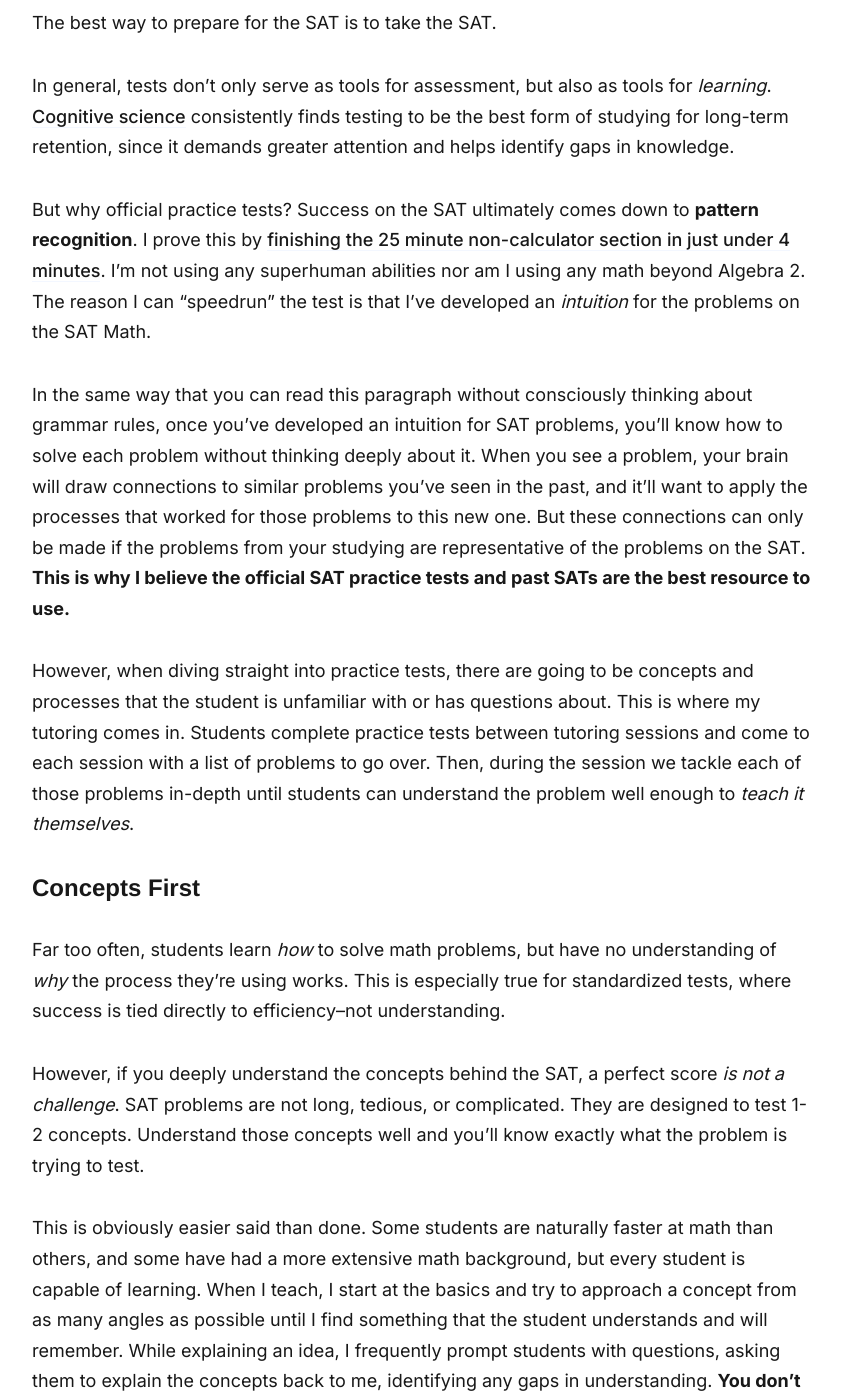
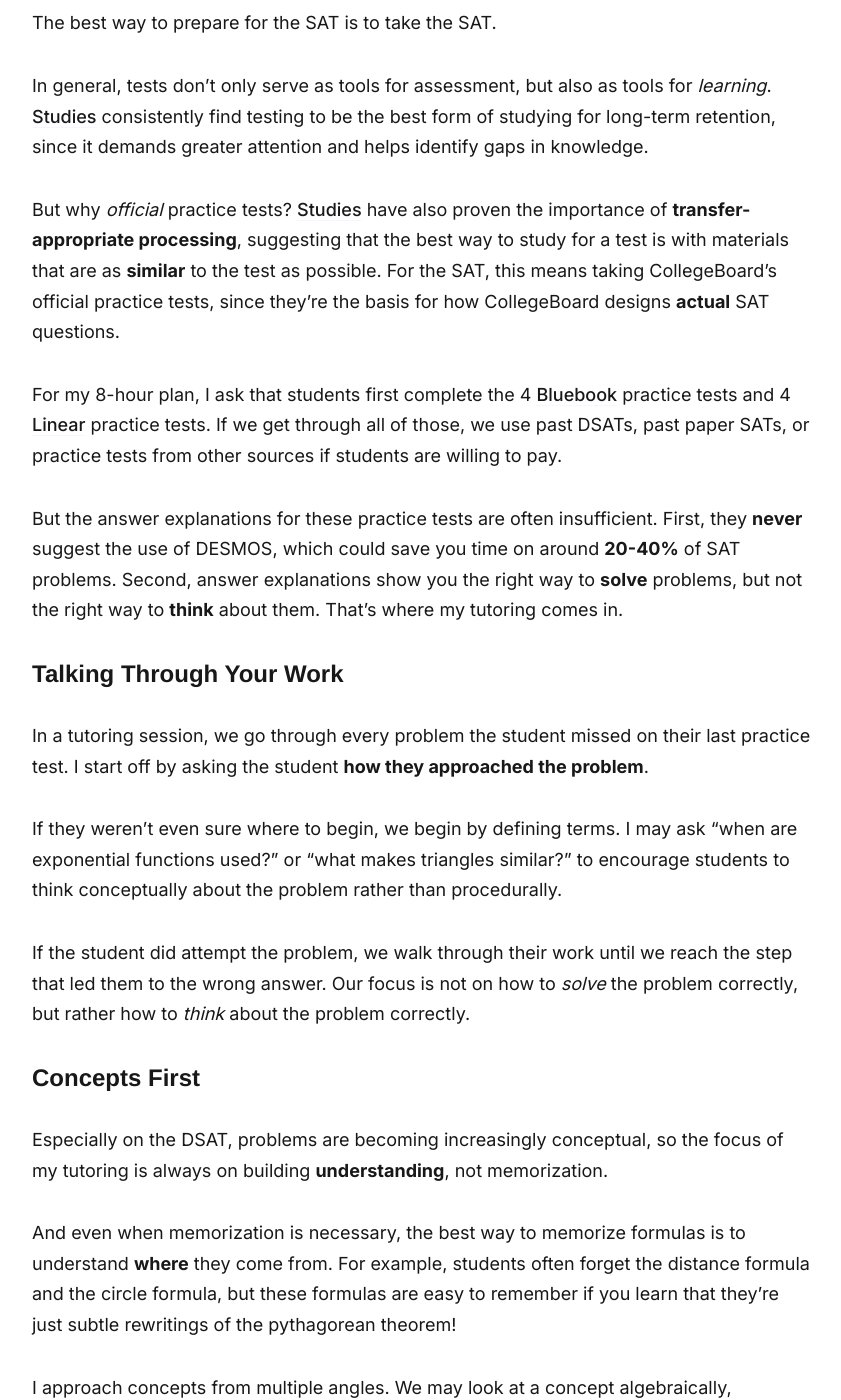
Before and after one commit to qExobyte/qExobyte.github.io, a Jekyll site: the page built from _pages/strategy.md, in a window 1280 px wide and 1400 px high, scrolled down 420 px. Shown: the whole window, without its empty margins (218-1059 px from the left). Built offline with Jekyll 4.4.1, drawn with Linux system fonts in a browser that asks for light colours; nearby versions of some CDN libraries; some web fonts are replaced; some of the changed text lies outside the part shown.

Commit message:
strategy

```diff
--- a/_includes/section-form.html
+++ b/_includes/section-form.html
@@ -1,6 +1,7 @@
 <div class="form-box" id="book">
         <h1 align="center" class="section__title">Book a session!</h1>
-        <p style="text-align: center;">Fill out the form below, and I'll be in touch to schedule a tutoring session! If needed, we can have a consultation call to discuss details.</p>
+        <p style="text-align: center;">Fill out the form below, and I'll be in touch to schedule a tutoring session! </p>
+        <p style="text-align: center;"><b>NOTE: I am no longer offering <i>free</i> trial sessions, due to time constraints. All sessions will be paid.</b> If needed, we can have a brief consultation call to discuss details.</p>
         <form class="form" action="{% if site.data.settings.contact.email %}https://formspree.io/f/{{site.data.settings.contact.email}}{% else %}#{% endif %}" method="POST">
             <div class="form__group">
                 <label class="form__label screen-reader-text" for="form-name">Your Name</label>
--- a/_pages/strategy.md
+++ b/_pages/strategy.md
@@ -4,34 +4,41 @@
 permalink: /strategy/
 ---
 
-Over my 200+ hours tutoring SAT Math, I've been dedicated to continuously improving my tutoring methodology. Here is what's worked:
+Over my 300+ hours tutoring SAT Math, I've been dedicated to continuously improving my tutoring methodology. Here is what's worked:
 
 <h3>Practice Tests</h3>
 The best way to prepare for the SAT is to take the SAT.
 
-In general, tests don't only serve as tools for assessment, but also as tools for *learning*. <a href="https://www.ncbi.nlm.nih.gov/pmc/articles/PMC6920642/#:~:text=Testing%20or%20retrieval,eg%2C%20marginal%20knowledge).">Cognitive science</a> consistently finds testing to be the best form of studying for long-term retention, since it demands greater attention and helps identify gaps in knowledge.
+In general, tests don't only serve as tools for assessment, but also as tools for *learning*. <a href="https://www.ncbi.nlm.nih.gov/pmc/articles/PMC6920642/#:~:text=Testing%20or%20retrieval,eg%2C%20marginal%20knowledge).">Studies</a> consistently find testing to be the best form of studying for long-term retention, since it demands greater attention and helps identify gaps in knowledge.
 
-But why official practice tests? Success on the SAT ultimately comes down to **pattern recognition**. I prove this by <a href="https://www.youtube.com/watch?v=JgANv_aeJkQ">finishing the 25 minute non-calculator section in just under 4 minutes</a>. I'm not using any superhuman abilities nor am I using any math beyond Algebra 2. The reason I can "speedrun" the test is that I've developed an *intuition* for the problems on the SAT Math.
+But why *official* practice tests? <a href="https://www.tandfonline.com/doi/abs/10.1080/09658211.2014.970196#:~:text=When%20the%20review,performed%20during%20restudy.">Studies</a> have also proven the importance of **transfer-appropriate processing**, suggesting that the best way to study for a test is with materials that are as **similar** to the test as possible. For the SAT, this means taking CollegeBoard's official practice tests, since they're the basis for how CollegeBoard designs **actual** SAT questions.
 
-In the same way that you can read this paragraph without consciously thinking about grammar rules, once you've developed an intuition for SAT problems, you'll know how to solve each problem without thinking deeply about it. When you see a problem, your brain will draw connections to similar problems you've seen in the past, and it'll want to apply the processes that worked for those problems to this new one. But these connections can only be made if the problems from your studying are representative of the problems on the SAT. **This is why I believe the official SAT practice tests and past SATs are the best resource to use.**
+For my 8-hour plan, I ask that students first complete the 4 <a href="https://bluebook.collegeboard.org/students">Bluebook</a> practice tests and 4 <a href="https://satsuite.collegeboard.org/sat/practice-preparation/practice-tests/linear">Linear</a> practice tests. If we get through all of those, we use past DSATs, past paper SATs, or practice tests from other sources if students are willing to pay.
 
-However, when diving straight into practice tests, there are going to be concepts and processes that the student is unfamiliar with or has questions about. This is where my tutoring comes in. Students complete practice tests between tutoring sessions and come to each session with a list of problems to go over. Then, during the session we tackle each of those problems in-depth until students can understand the problem well enough to *teach it themselves*.
+But the answer explanations for these practice tests are often insufficient. First, they **never** suggest the use of DESMOS, which could save you time on around **20-40%** of SAT problems. Second, answer explanations show you the right way to **solve** problems, but not the right way to **think** about them. That's where my tutoring comes in.
+
+
+<h3>Talking Through Your Work</h3>
+
+In a tutoring session, we go through every problem the student missed on their last practice test. I start off by asking the student **how they approached the problem**.
+
+If they weren't even sure where to begin, we begin by defining terms. I may ask "when are exponential functions used?" or "what makes triangles similar?" to encourage students to think conceptually about the problem rather than procedurally.
+
+If the student did attempt the problem, we walk through their work until we reach the step that led them to the wrong answer. Our focus is not on how to *solve* the problem correctly, but rather how to *think* about the problem correctly.
 
 <h3>Concepts First</h3>
+Especially on the DSAT, problems are becoming increasingly conceptual, so the focus of my tutoring is always on building **understanding**, not memorization.
 
-Far too often, students learn *how* to solve math problems, but have no understanding of *why* the process they're using works. This is especially true for standardized tests, where success is tied directly to efficiency--not understanding.
+And even when memorization is necessary, the best way to memorize formulas is to understand **where** they come from. For example, students often forget the distance formula and the circle formula, but these formulas are easy to remember if you learn that they're just subtle rewritings of the pythagorean theorem!
 
-However, if you deeply understand the concepts behind the SAT, a perfect score *is not a challenge*. SAT problems are not long, tedious, or complicated. They are designed to test 1-2 concepts. Understand those concepts well and you'll know exactly what the problem is trying to test.
+I approach concepts from multiple angles. We may look at a concept algebraically, graphically, and in applications, until it finally clicks. The goal is that the student understands a concept well enough to **teach it themselves**.
 
-This is obviously easier said than done. Some students are naturally faster at math than others, and some have had a more extensive math background, but every student is capable of learning. When I teach, I start at the basics and try to approach a concept from as many angles as possible until I find something that the student understands and will remember. While explaining an idea, I frequently prompt students with questions, asking them to explain the concepts back to me, identifying any gaps in understanding. **You don't truly understand something until you can teach it yourself.**
 
-<h3>Applying a Process</h3>
+<h3>Optimization</h3>
+Often times, there are many ways to solve an SAT problem, but only one optimal approach. An optimal approach is not necessarily the fastest, but rather the most **accurate** for the time allotted. For graphing problems, this usually involves DESMOS.
 
-Most problems on the SAT fall neatly into categories of *types* of problems--each *problem type* testing a certain concept/concepts and having its own process for finding the solution. **Building intuition comes down to connecting concepts with problem types, and problem types with processes.**
+I also prescribe bigger picture test-taking strategies to experiment with while taking practice tests. Changing up time constraints, pacing, environment, or just mentality, can give unexpected insights about how to test better.
 
-For example, let's look at Systems of Linear Equations--a problem type guaranteed to show up on every SAT. **Conceptually**, a system is a set of relationships between variables that when combined, express a specific instance (or graphically, a point). On the SAT, this **problem type** will typically have 2 equations and 2 variables, both of which can be solved for. Finally, the **processes** you can use are elimination or substitution.
-
-<img src="/images/connection.png" align="center">
 
 <div align="center">
 <p><b>To see this strategy in action, book a session below!</b></p>
```
